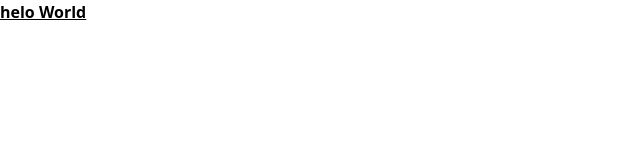
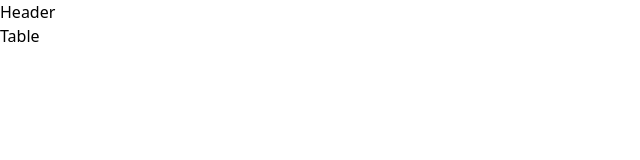
Before and after one commit to Mink-a/dashboard, a React (Vite) app: page / in a window 1280 px wide. Shown: the top 160 px of the page, without its empty margins (0-640 px from the left). Built offline with nearby package versions, Linux system fonts and the light colour scheme.

Commit message:
page Structure

```diff
--- a/src/App.jsx
+++ b/src/App.jsx
@@ -1,6 +1,11 @@
+import Header from "./components/Header";
+import Table from "./components/Table";
+
 function App() {
   return (
-    <div className="font-bold underline">helo World
+    <div>
+      <Header />
+      <Table />
     </div>
   );
 }
--- /dev/null
+++ b/src/components/Header.jsx
@@ -0,0 +1,9 @@
+import React from 'react'
+
+function Header() {
+  return (
+    <div>Header</div>
+  )
+}
+
+export default Header
--- /dev/null
+++ b/src/components/Table.jsx
@@ -0,0 +1,9 @@
+import React from 'react'
+
+function Table() {
+  return (
+    <div>Table</div>
+  )
+}
+
+export default Table
```
